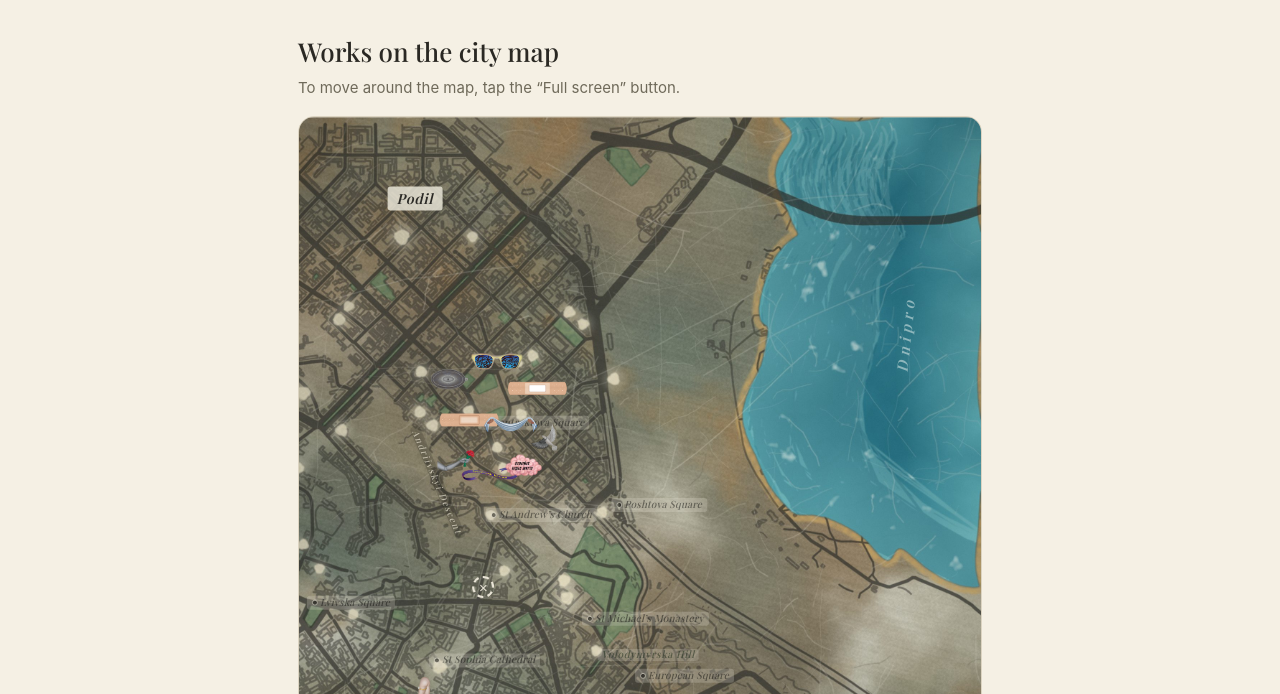
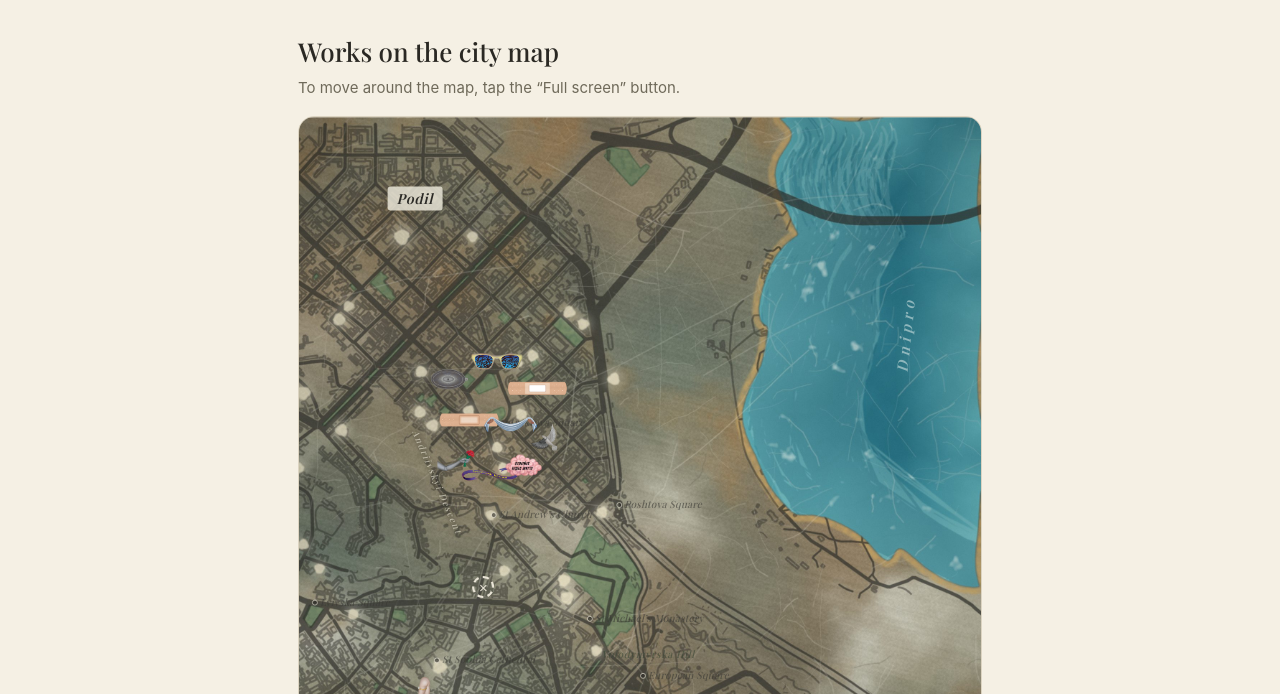
Before and after one commit to oxd418-cell/vasylenko-map, a plain HTML site: page index.html in a window 1280 px wide. Shown: the part 63-757 px from the top of the page. Drawn offline with nearby package versions, Linux system fonts and the light colour scheme; a web font is replaced by a local one.

Commit message:
Підписи без плашок

```diff
--- a/index.html
+++ b/index.html
@@ -134,6 +134,10 @@ footer{border-top:1px solid var(--line);padding:18px 0 40px;color:var(--muted);f
 .lbl.sm.road{font-size:9px;background:rgba(44,43,38,.3);color:#efeadb}
 .lbl.river{opacity:.5;font-size:15px}
 #view.zin .lbl.sm{opacity:.6}
+
+/* підписи без плашок */
+.lbl.sm,.lbl.sm.l,.lbl.sm.nd,.lbl.sm.road{background:none}
+.lbl.sm.road{color:#e9e5d6}
 </style>
 <link rel="preconnect" href="https://fonts.googleapis.com">
 <link rel="preconnect" href="https://fonts.gstatic.com" crossorigin>
```
